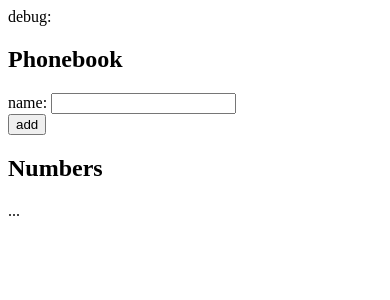
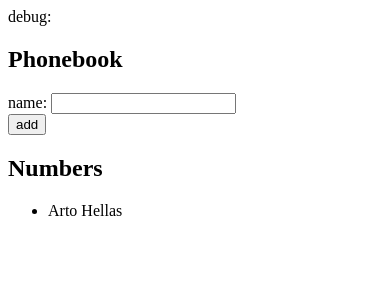
Before and after one commit to llfalcao/fullstackopen, a React (Vite) app in the folder part2/phonebook/: page / in a window 390 px wide. Shown: the top 300 px of the page. Built offline with nearby package versions, Linux system fonts and the light colour scheme.

Commit message:
Part 2: 2.6 - add person to phonebook

```diff
--- a/part2/phonebook/src/App.jsx
+++ b/part2/phonebook/src/App.jsx
@@ -4,20 +4,32 @@
   const [persons, setPersons] = useState([{ name: 'Arto Hellas' }]);
   const [newName, setNewName] = useState('');
 
+  const handleInputChange = (event) => setNewName(event.target.value);
+
+  const addPerson = (event) => {
+    event.preventDefault();
+    setPersons(persons.concat({ name: newName }));
+    setNewName('');
+  };
+
   return (
     <div>
       <div>debug: {newName}</div>
       <h2>Phonebook</h2>
-      <form>
+      <form onSubmit={addPerson}>
         <div>
-          name: <input />
+          name: <input value={newName} onChange={handleInputChange} />
         </div>
         <div>
           <button type='submit'>add</button>
         </div>
       </form>
       <h2>Numbers</h2>
-      ...
+      <ul>
+        {persons.map((person) => (
+          <li key={person.name}>{person.name}</li>
+        ))}
+      </ul>
     </div>
   );
 };
```
